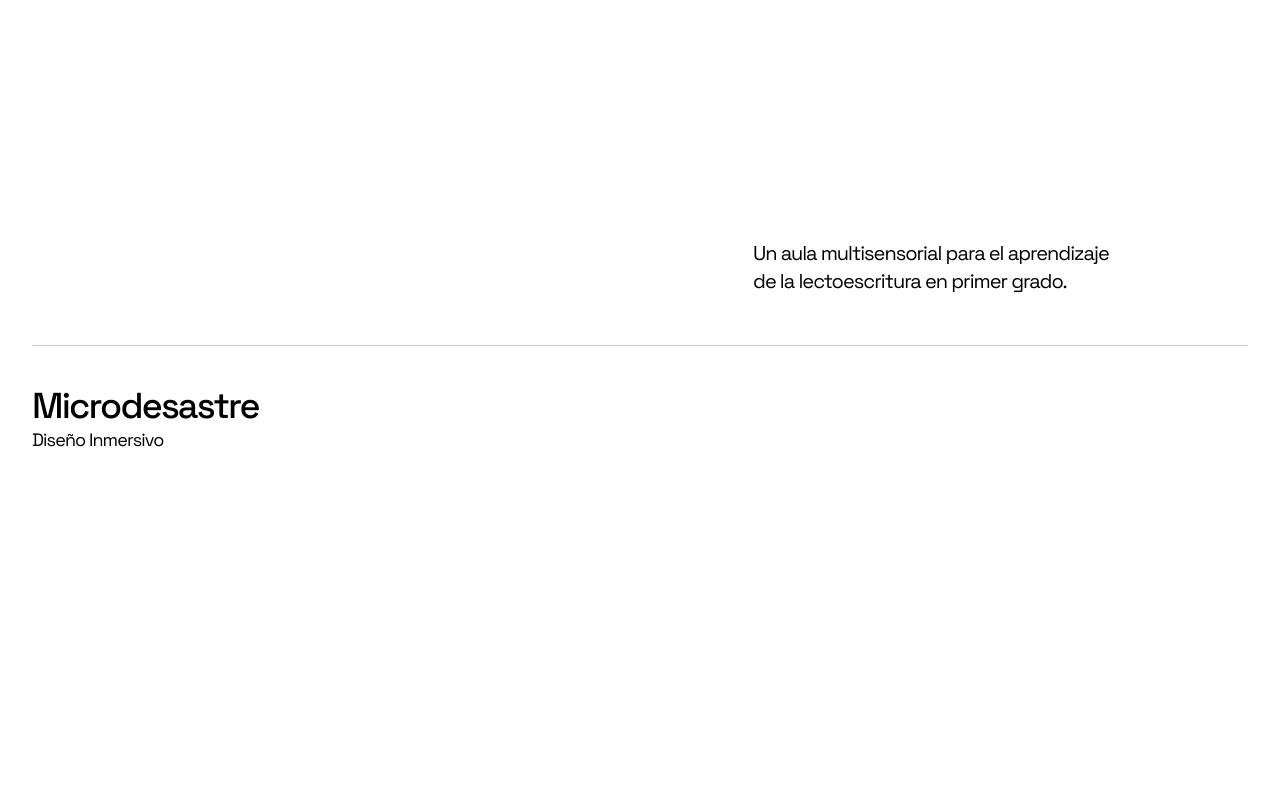
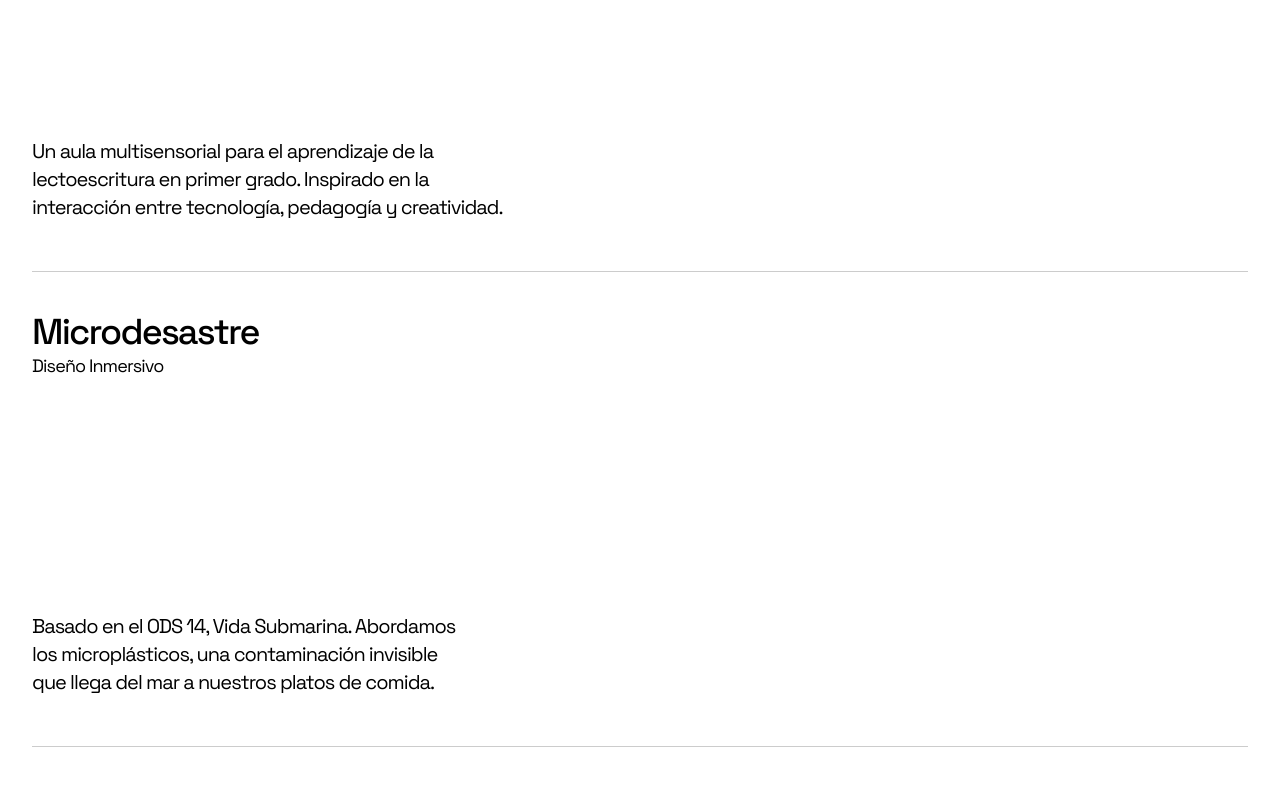
Before and after one commit to LaraPedace/lara-portfolio, a React (Vite) app: page / in a window 1280 px wide. Shown: the part 1160-1951 px from the top of the page. Built offline with nearby package versions, Linux system fonts and the light colour scheme.

Commit message:
ajustes en textos de descripcion de proyectos y en tamaño de fuente de los links del header

```diff
--- a/src/components/Proyectos.jsx
+++ b/src/components/Proyectos.jsx
@@ -76,7 +76,7 @@ function Proyectos() {
             >
               {/* Imagen. En lista: el contenedor de afuera reserva el lugar
                   y el de adentro aparece con un fundido al scrollear */}
-              <div className={lista ? "lg:col-span-5 lg:col-start-8 lg:aspect-project-row" : ""}>
+              <div className={lista ? "lg:col-span-5 lg:col-start-8 lg:row-start-1 lg:aspect-project-row" : ""}>
                 <div
                   className={`group/img aspect-square cursor-star overflow-hidden ${
                     lista ? "proyecto-aparece lg:aspect-auto lg:size-full" : "xl:aspect-card"
@@ -92,15 +92,16 @@ function Proyectos() {
                 </div>
               </div>
 
-              <div className={lista ? "lg:col-span-7 lg:row-start-1 lg:mt-5.25" : ""}>
+              <div className={lista ? "lg:col-span-7 lg:col-start-1 lg:row-start-1 lg:mt-5.25" : ""}>
                 <h3 className={`mt-2 text-2xl xl:text-4xl font-medium tracking-tighter md:mt-3 ${lista ? "lg:mt-0" : ""}`}>
                   {proyecto.titulo}
                 </h3>
                 <p className="tracking-tighter  md:text-lg">{proyecto.categoria}</p>
               </div>
 
+              {/* Descripción: abajo a la izquierda, a la altura del borde de abajo de la imagen */}
               {lista && proyecto.descripcion && (
-                <p className="hidden tracking-tighter md:text-xl w-3/4 lg:col-span-5 lg:col-start-8 lg:mt-4.5 lg:block">
+                <p className="hidden tracking-tighter md:text-xl  text-balance lg:col-span-5 lg:col-start-1 lg:row-start-1 lg:self-end lg:block">
                   {proyecto.descripcion}
                 </p>
               )}
--- a/src/data/proyectos.js
+++ b/src/data/proyectos.js
@@ -13,7 +13,7 @@ export const proyectos = [
     categoria: "Diseño Integral",
     preview: universoPreview,
     descripcion:
-      "Un aula multisensorial para el aprendizaje de la lectoescritura en primer grado.",
+      "Un aula multisensorial para el aprendizaje de la lectoescritura en primer grado. Inspirado en la interacción entre tecnología, pedagogía y creatividad.",
     sobreElProyecto:
       "Inspirado en la interacción entre tecnología, pedagogía y creatividad, el espacio invita a los niños a descubrir letras, sonidos y palabras mientras exploran texturas, colores y formas que estimulan sus sentidos. Este proyecto celebra el aprendizaje como un acto de juego, conexión y descubrimiento colectivo en una experiencia envolvente.",
     anio: "2024",
@@ -92,7 +92,7 @@ export const proyectos = [
     titulo: "Microdesastre",
     categoria: "Diseño Inmersivo",
     preview: microdesastrePreview,
-    descripcion: "Una sala inmersiva sobre los microplásticos.",
+    descripcion: "Basado en el ODS 14, Vida Submarina. Abordamos los microplásticos, una contaminación invisible que llega del mar a nuestros platos de comida.",
     sobreElProyecto:
       "A través de pantallas, luces y sonidos el espacio sumerge al visitante en un fondo marino incómodo debido a la fauna afectada por el plástico. Este proyecto busca hacer visible algo invisible.",
     anio: "2024",
```
